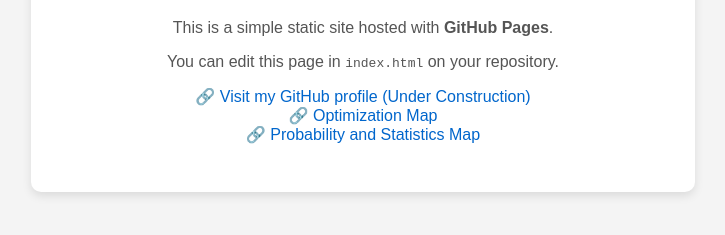
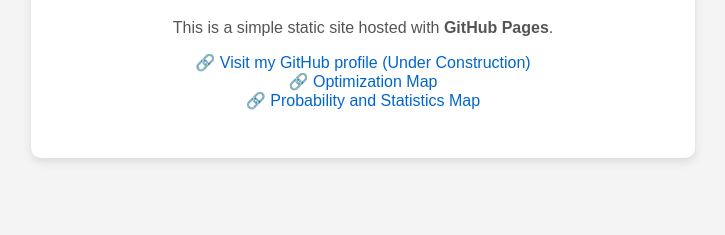
Before and after one commit to indraagustian/indra.github.io, a plain HTML site: page index.html in a window 1280 px wide. Shown: the part 157-392 px from the top of the page, without its empty margins (277-1002 px from the left). Drawn offline with Linux system fonts and the light colour scheme.

Commit message:
Update index.html

```diff
--- a/index.html
+++ b/index.html
@@ -39,7 +39,7 @@
   <div class="card">
     <h1>Welcome to My GitHub Page!</h1>
     <p>This is a simple static site hosted with <strong>GitHub Pages</strong>.</p>
-    <p>You can edit this page in <code>index.html</code> on your repository.</p>
+
     <p>
       🔗 <a href="https://indraagustian.github.io/mainpage/" target="_blank">Visit my GitHub profile (Under Construction)</a></br>
        🔗 <a href="/mainpage/mindmaphtml/Optimization%20Map.html" target="_blank">Optimization Map</a></br>
```
